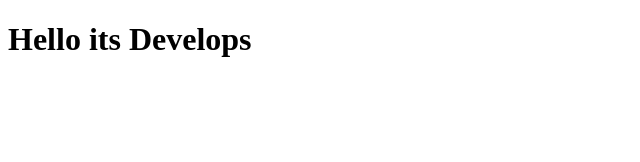
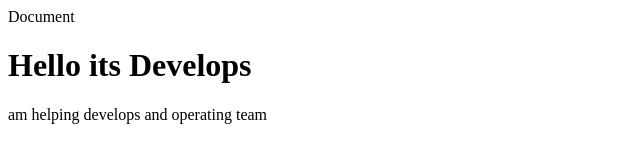
Before and after one commit to pallavi-pallu123/Devops-project, a plain HTML site: page index.html in a window 1280 px wide. Shown: the whole page, without its empty margins (0-640 px from the left). Drawn offline with Linux system fonts and the light colour scheme.

Commit message:
second commit

```diff
--- a/index.html
+++ b/index.html
@@ -4,10 +4,11 @@
     <meta charset="UTF-8">
     <meta name=""viewport" content=""width=device-width, initial-scale
 
-    </title>
+    <title>Document</title>
     </head>
     <body>
         <h1>Hello its Develops</h1>
+        <p>am helping develops and operating team</p>
         <style>
             h1{
                 color:black;
```
